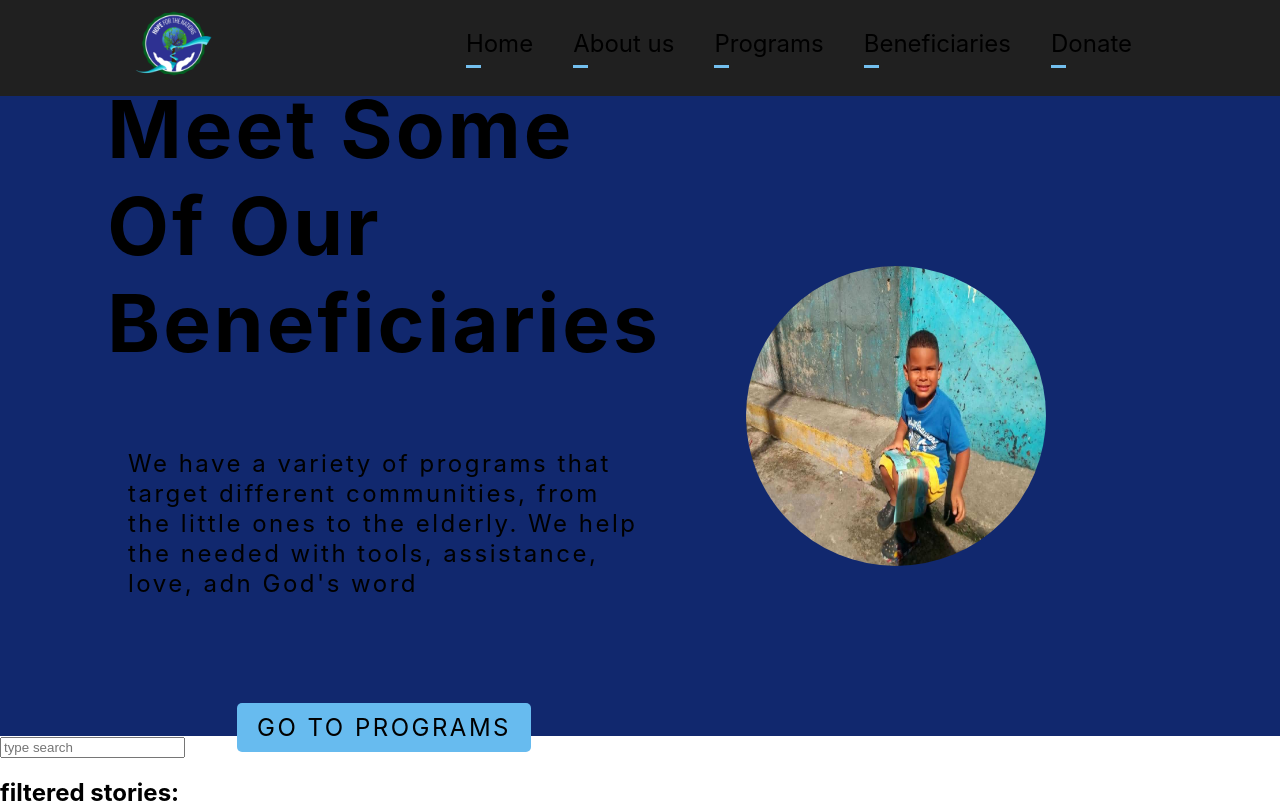
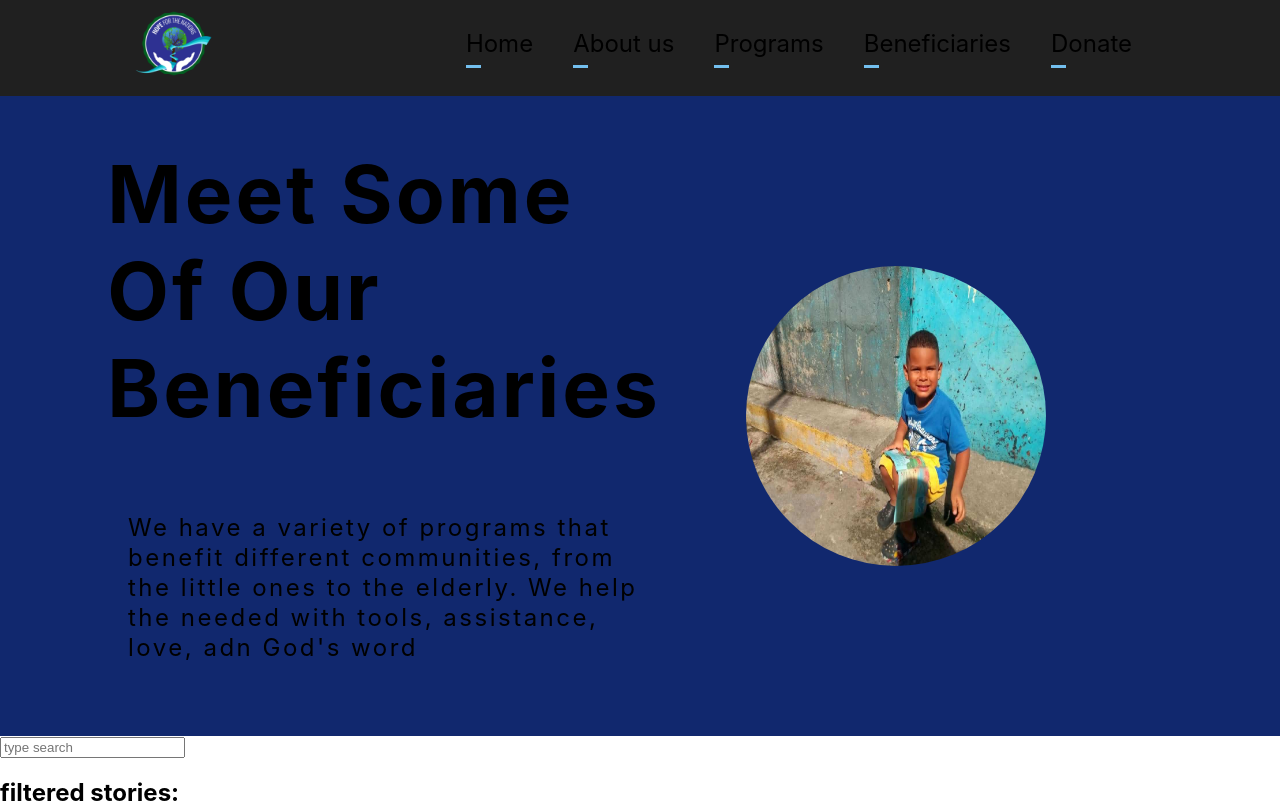
Before and after one commit to Cmmh1101/next-types-hope, a Next.js app: page /beneficiaries in a window 1280 px wide. Shown: the top 803 px of the page. Built offline with nearby package versions, Linux system fonts and the light colour scheme.

Commit message:
add: button text props to header

```diff
--- a/components/ui/Button.tsx
+++ b/components/ui/Button.tsx
@@ -5,7 +5,7 @@ import classes from './button.module.css'
 interface Props {
     className?: string
     link: string
-    text: string
+    text: string | undefined
 }
 
 const ctaButton = ({text, link}: Props) => {
--- a/components/ui/Header.tsx
+++ b/components/ui/Header.tsx
@@ -8,7 +8,7 @@ interface Props {
   title?: string;
   titleWIthEffect?: string;
   description?: string;
-  buttonText?: string;
+  buttonText?: string | undefined;
   className?: string;
   bannerTitle?: string;
   overlay?: boolean;
@@ -30,7 +30,7 @@ const Header = ({
             <div className={classes.section}>
                 <h1>{title}</h1>
                 <p>{description}</p>
-                <Button link="/programs" text="go to programs" />
+                {buttonText && <Button link="/programs" text={buttonText} />}
             </div>
             <div className={classes.img}>
                 <div><Image src={heroImg} alt='litle boy' height={500} width={500} layout="intrinsic" /></div>
--- a/pages/beneficiaries/index.tsx
+++ b/pages/beneficiaries/index.tsx
@@ -28,7 +28,7 @@ const story = getAllStories()
     <>
       <Header
         title="Meet Some Of Our Beneficiaries"
-        description="We have a variety of programs that target different communities, from the little ones to the elderly. We help the needed with tools, assistance, love, adn God's word"
+        description="We have a variety of programs that benefit different communities, from the little ones to the elderly. We help the needed with tools, assistance, love, adn God's word"
       />
       <main>
         <div>
```
